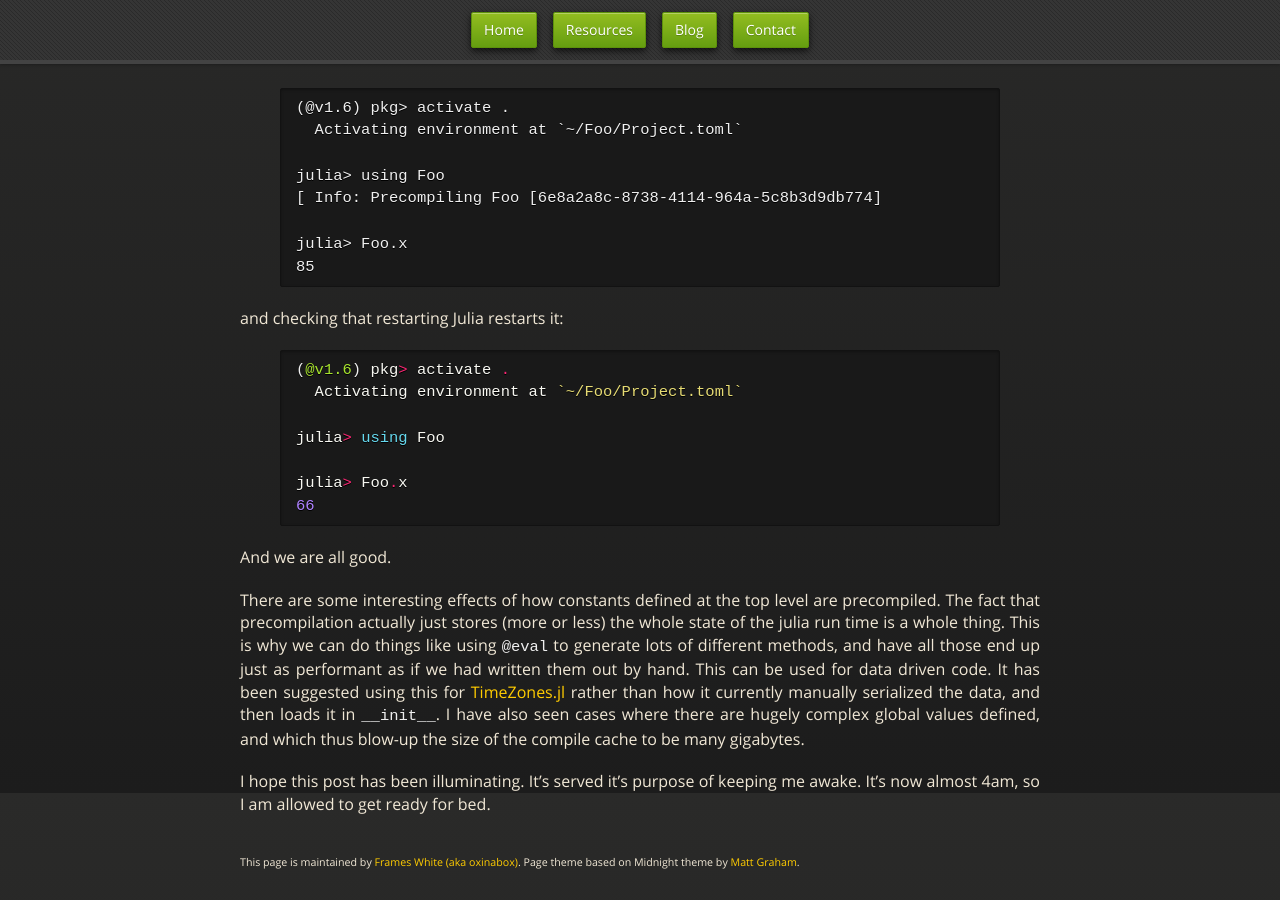
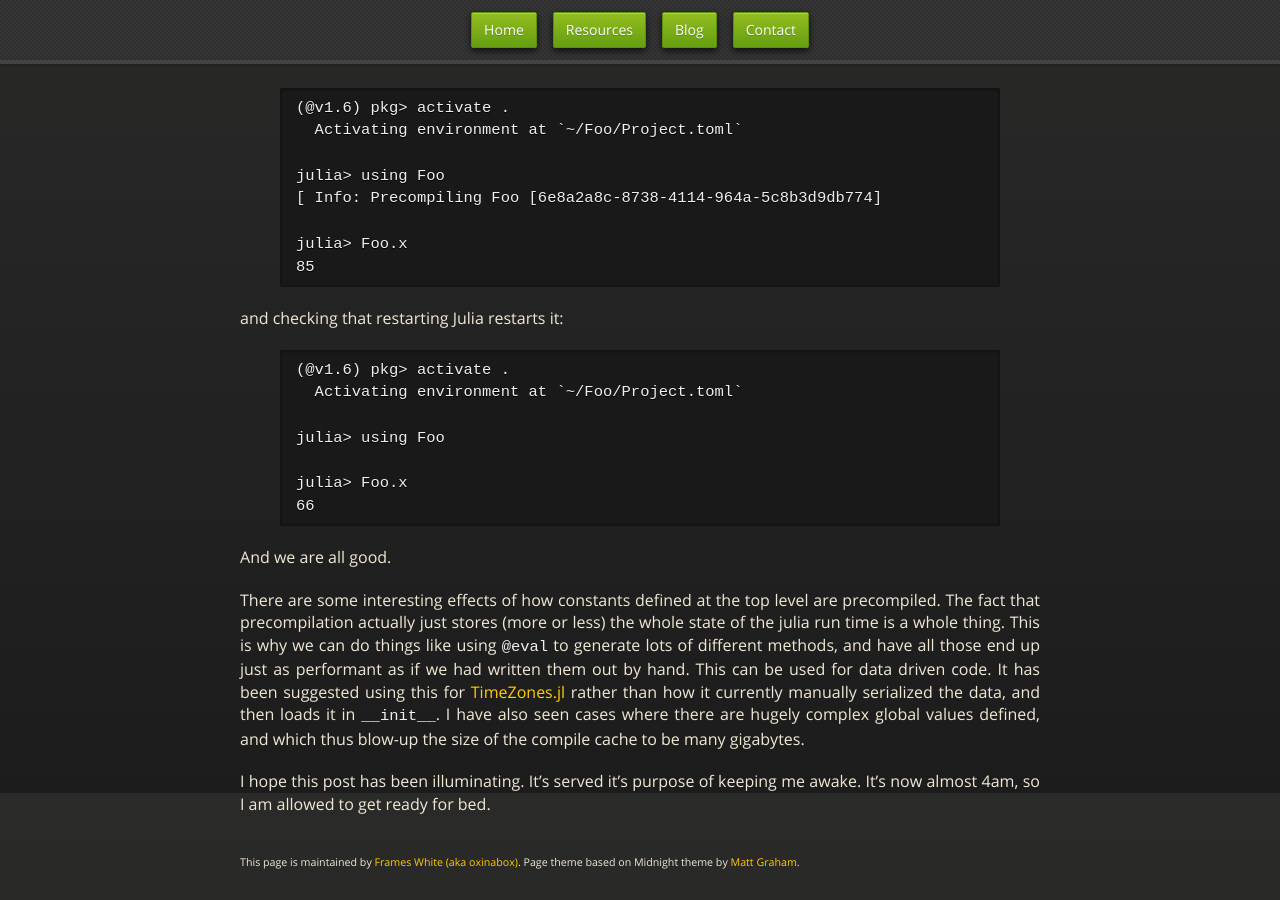
Before and after one commit to oxinabox/oxinabox.github.io, a Jekyll site: the page built from _posts/2023-06-16-top-level-code-in-julia.md, in a window 1280 px wide and 900 px high, scrolled down 3707 px. Built offline with Jekyll 4.4.1, drawn with Linux system fonts in a browser that asks for light colours; nearby versions of some CDN libraries; some web fonts are replaced.

Commit message:
Update 2023-06-16-top-level-code-in-julia.md

```diff
--- a/_posts/2023-06-16-top-level-code-in-julia.md
+++ b/_posts/2023-06-16-top-level-code-in-julia.md
@@ -172,7 +172,7 @@ julia> Foo.x
 {% endhighlight %}
 
 and checking that restarting Julia restarts it:
-{% highlight julia%}
+{% highlight julia-repl %}
 (@v1.6) pkg> activate .
   Activating environment at `~/Foo/Project.toml`
 
```
